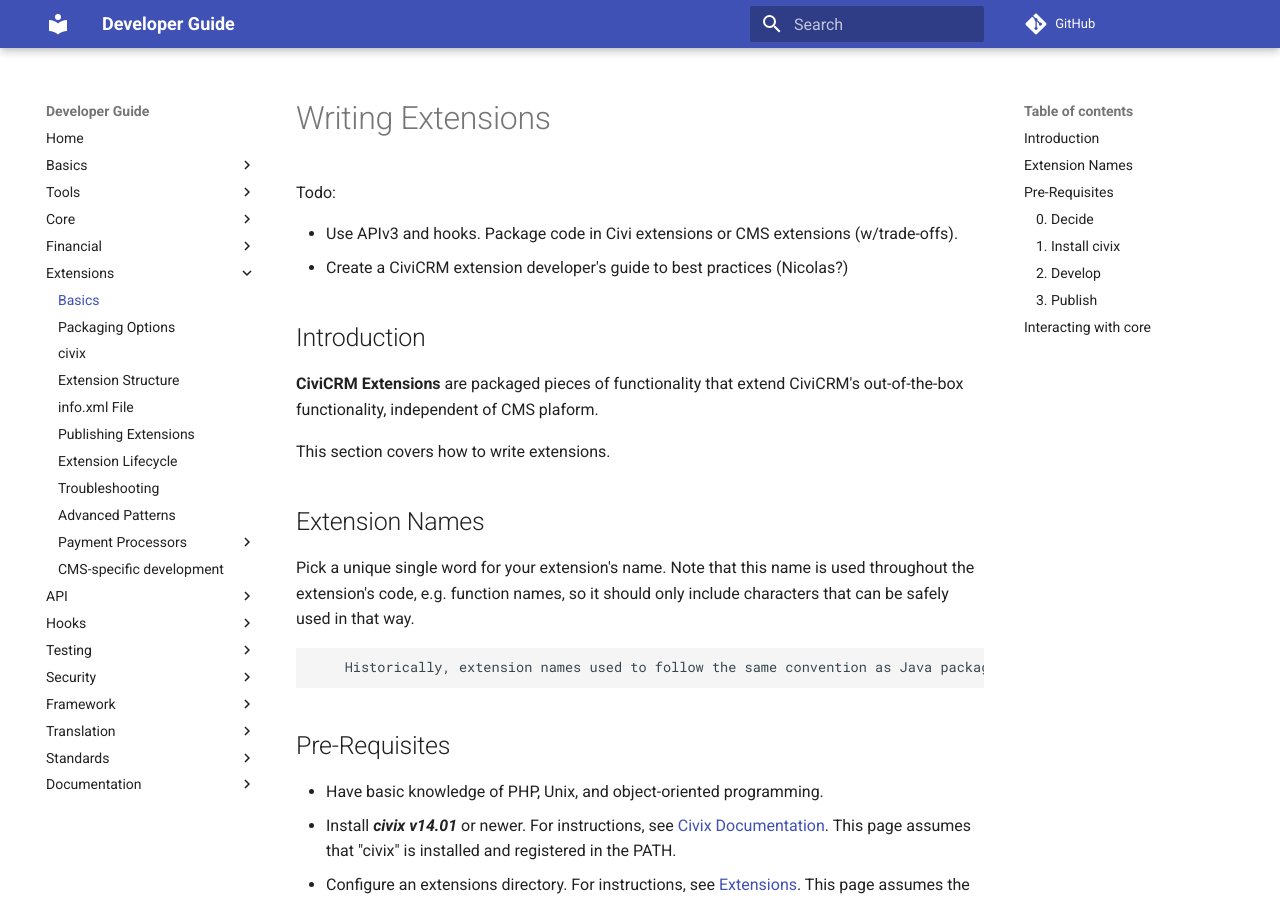
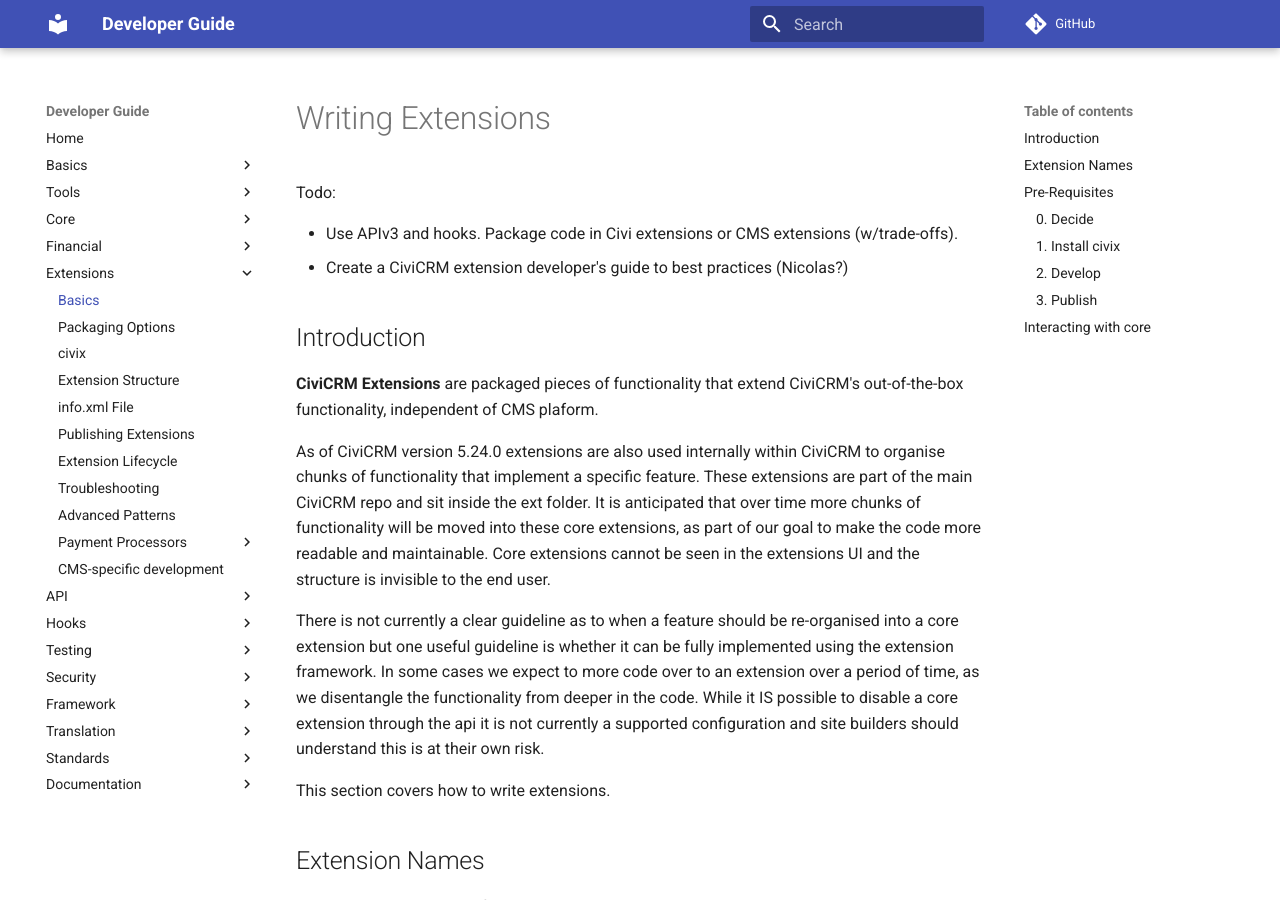
Before and after one commit to civicrm/civicrm-dev-docs, an MkDocs documentation site: the page built from docs/extensions/index.md, in a window 1280 px wide and 900 px high. Built offline with MkDocs 1.6.1 and Material for MkDocs 9.7.7, drawn with Linux system fonts in a browser that asks for light colours; comment, search, counter and statistics services are not loaded; old or Windows-style settings are respelled for this version of MkDocs.

Commit message:
Add explanation about core extensions to docs
@totten @seamuslee001 @colemanw @MikeyMJCO @twomice

```diff
--- a/docs/extensions/index.md
+++ b/docs/extensions/index.md
@@ -8,6 +8,10 @@
 ## Introduction
 
 **CiviCRM Extensions** are packaged pieces of functionality that extend CiviCRM's out-of-the-box functionality, independent of CMS plaform.
+
+As of CiviCRM version 5.24.0 extensions are also used internally within CiviCRM to organise chunks of functionality that implement a specific feature. These extensions are part of the main CiviCRM repo and sit inside the ext folder. It is anticipated that over time more chunks of functionality will be moved into these core extensions, as part of our goal to make the code more readable and maintainable. Core extensions cannot be seen in the extensions UI and the structure is invisible to the end user.
+
+There is not currently a clear guideline as to when a feature should be re-organised into a core extension but one useful guideline is whether it can be fully implemented using the extension framework. In some cases we expect to more code over to an extension over a period of time, as we disentangle the functionality from deeper in the code. While it IS possible to disable a core extension through the api it is not currently a supported configuration and site builders should understand this is at their own risk.
 
 This section covers how to write extensions.
 
```
